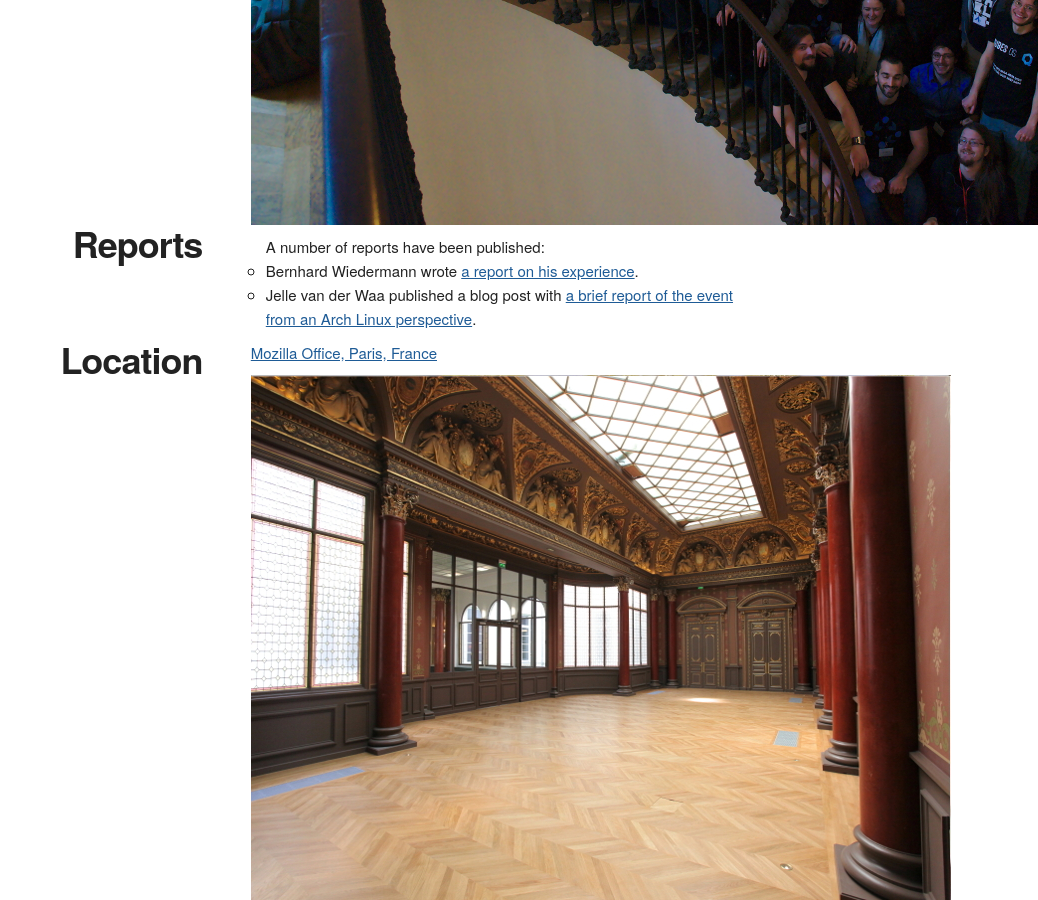
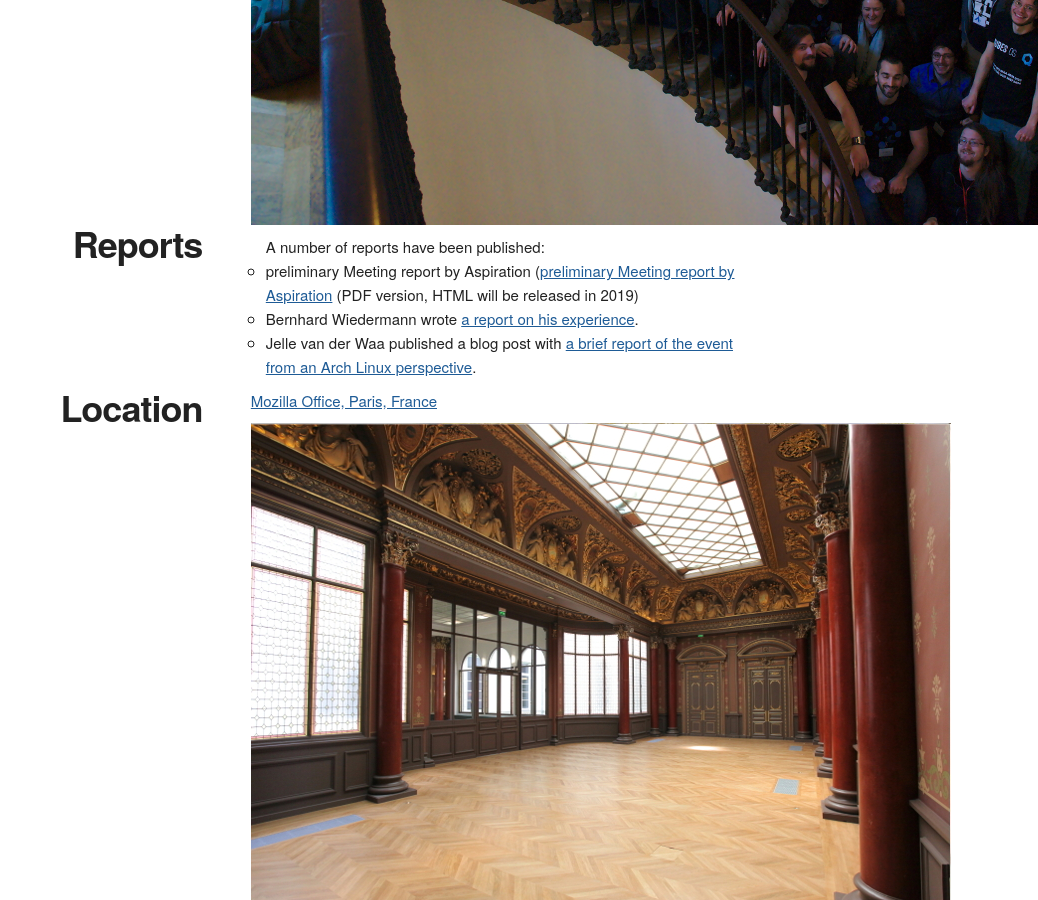
Before and after one commit to prototypefund/reproducible-website, a Jekyll site: the page built from _events/paris2018.html, in a window 1280 px wide and 900 px high, scrolled down 1341 px. Shown: the whole window, without its empty margins (242-1280 px from the left). Built offline with Jekyll 4.4.1, drawn with Linux system fonts in a browser that asks for light colours; some web fonts are replaced.

Commit message:
Paris 2018: provide and link to ReproducibleSummit4EventDocumentation.pdf
Signed-off-by: Holger Levsen <holger@layer-acht.org>

```diff
--- a/_events/paris2018.html
+++ b/_events/paris2018.html
@@ -62,6 +62,7 @@ event_summary: A three-day workshop to continue and grow the Reproducible Builds
     <p>
     <ul>A number of reports have been published:
       <!-- li>preliminary<a href="{{ "/events/berlin2017/ReproducibleSummitIIIEventDocumentation/" | prepend: site.baseurl }}"> Meeting report by Aspiration and complete minutes</a> (<a href="/files/ReproducibleSummitIIIEventDocumentation.pdf">PDF version</a> )</li -->
+      <li>preliminary Meeting report by Aspiration (<a href="/files/ReproducibleSummit4EventDocumentation.pdf">preliminary Meeting report by Aspiration</a> (PDF version, HTML will be released in 2019)</li>
       <li>Bernhard Wiedermann wrote <a href="https://lizards.opensuse.org/2018/12/17/report-from-the-reproducible-builds-summit-2018/">a report on his experience</a>.</li>
       <li>Jelle van der Waa published a blog post with <a href="https://vdwaa.nl/arch-reproducible-build-summit-18.html#arch-reproducible-build-summit-18">a brief report of the event from an Arch Linux perspective</a>.</li>
     </ul>
```
Also changed, not shown: 1 other file.
